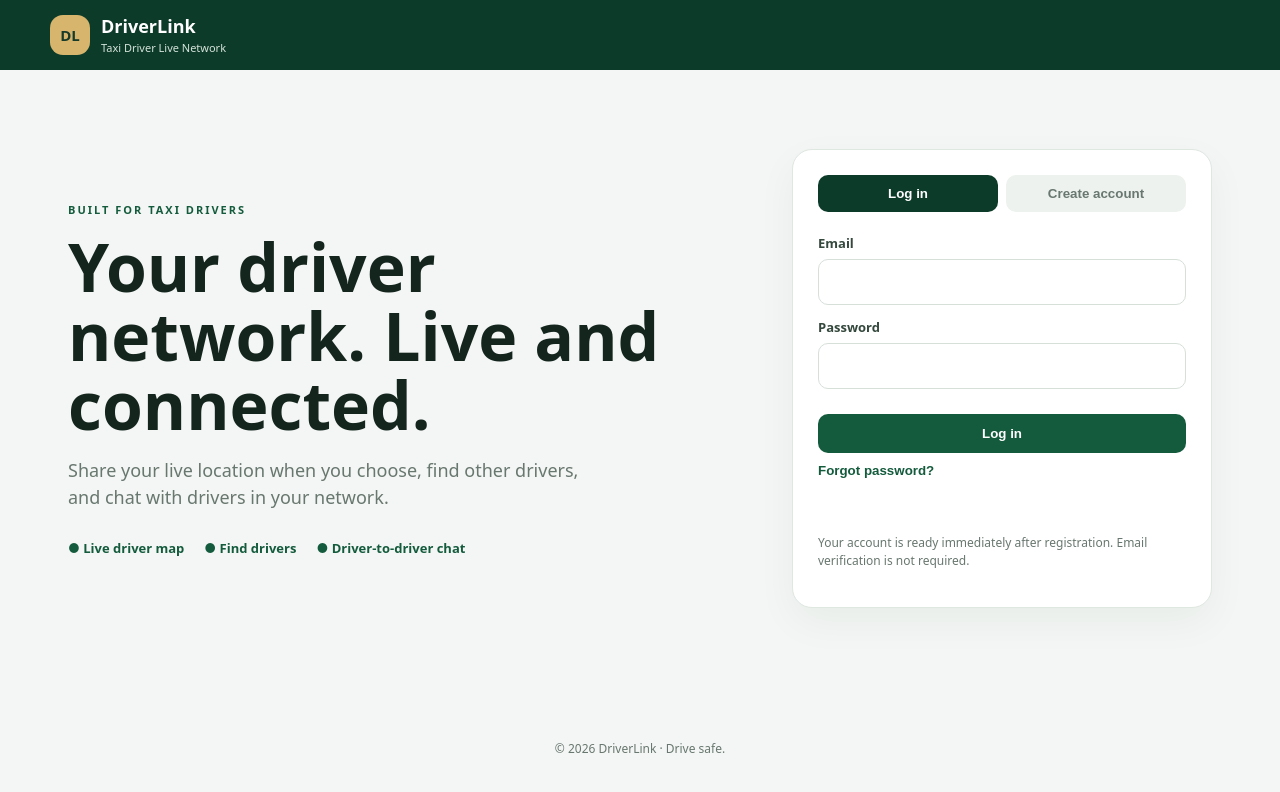
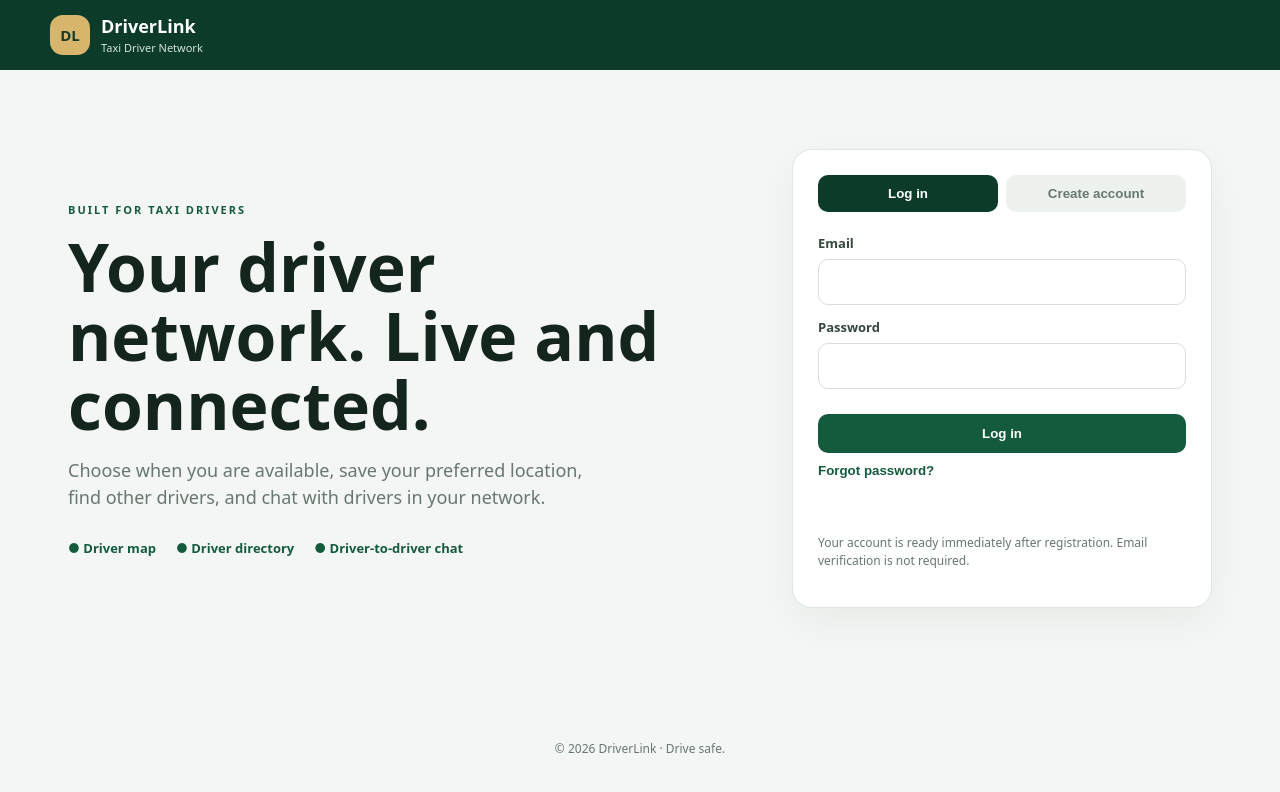
Before and after one commit to darood-counter/Live-World, a plain HTML site: page index.html in a window 1280 px wide. Drawn offline with nearby package versions, Linux system fonts and the light colour scheme; no server answers.

Commit message:
Add files via upload

```diff
--- a/index.html
+++ b/index.html
@@ -1,16 +1,16 @@
 <!doctype html>
 <html lang="en">
 <head>
-  <meta charset="utf-8"><meta name="viewport" content="width=device-width,initial-scale=1"><meta name="theme-color" content="#10251d">
+  <meta charset="utf-8"><meta name="viewport" content="width=device-width,initial-scale=1,viewport-fit=cover"><meta name="theme-color" content="#10251d">
   <title>DriverLink | Taxi Driver Network</title>
   <link rel="stylesheet" href="https://unpkg.com/leaflet@1.9.4/dist/leaflet.css">
   <link rel="stylesheet" href="css/main.css">
 </head>
 <body>
-<header><div class="brand"><span class="brand-mark">DL</span><div><b>DriverLink</b><small>Taxi Driver Live Network</small></div></div><div id="user-chip" class="user-chip hidden"></div></header>
+<header><div class="brand"><span class="brand-mark">DL</span><div><b>DriverLink</b><small>Taxi Driver Network</small></div></div><div class="header-right"><span id="user-chip" class="user-chip hidden"></span><button id="online-toggle" class="online-toggle hidden" type="button">Go Online</button></div></header>
 <main>
 <section id="auth-view" class="auth-wrap">
-  <div class="hero"><span class="eyebrow">BUILT FOR TAXI DRIVERS</span><h1>Your driver network. Live and connected.</h1><p>Share your live location when you choose, find other drivers, and chat with drivers in your network.</p><div class="hero-points"><span>● Live driver map</span><span>● Find drivers</span><span>● Driver-to-driver chat</span></div></div>
+  <div class="hero"><span class="eyebrow">BUILT FOR TAXI DRIVERS</span><h1>Your driver network. Live and connected.</h1><p>Choose when you are available, save your preferred location, find other drivers, and chat with drivers in your network.</p><div class="hero-points"><span>● Driver map</span><span>● Driver directory</span><span>● Driver-to-driver chat</span></div></div>
   <div class="auth-card"><div class="tabs"><button id="login-tab" class="tab active" type="button">Log in</button><button id="signup-tab" class="tab" type="button">Create account</button></div>
     <form id="login-form"><label>Email<input id="login-email" type="email" autocomplete="email" required></label><label>Password<input id="login-password" type="password" autocomplete="current-password" required></label><button class="primary" type="submit">Log in</button><button id="forgot-button" class="link-btn" type="button">Forgot password?</button></form>
     <form id="signup-form" class="hidden"><label>Full name<input id="signup-name" maxlength="50" required></label><label>Email<input id="signup-email" type="email" autocomplete="email" required></label><label>UAE mobile number<input id="signup-phone" type="tel" inputmode="tel" placeholder="+971 5X XXX XXXX" autocomplete="tel" required></label><label>Password<input id="signup-password" type="password" minlength="8" autocomplete="new-password" required></label><label>Confirm password<input id="signup-confirm" type="password" minlength="8" autocomplete="new-password" required></label><label class="check"><input id="terms" type="checkbox" required> I agree to the Terms and Privacy Policy.</label><button class="primary" type="submit">Create account</button></form>
@@ -18,14 +18,17 @@
   </div>
 </section>
 <section id="app-view" class="hidden">
-  <nav class="nav"><button class="nav-btn active" data-page="map-page" type="button">Live map</button><button class="nav-btn" data-page="people-page" type="button">Find drivers</button><button class="nav-btn" data-page="chat-page" type="button">Chats <span id="chat-count"></span></button><button class="nav-btn" data-page="profile-page" type="button">My profile</button><button id="logout" class="nav-btn logout" type="button">Log out</button></nav>
-  <section id="map-page" class="page"><div class="page-head"><div><span class="eyebrow">DRIVER NETWORK</span><h2>Live driver map</h2><p>Online drivers appear on the map with their current location.</p></div><div class="live-panel"><div><span id="my-status" class="status-pill offline">OFFLINE</span><small id="share-status">Your location is not being shared.</small></div><div class="live-actions"><button id="go-live" class="primary" type="button">Go Live</button><button id="go-offline" class="secondary" type="button" disabled>Go Offline</button></div></div></div><div class="map-count-row"><span id="map-online-count" class="count-pill">0 drivers online</span><span class="muted">Select a map marker to view a driver's profile or chat.</span></div><div id="map"></div><div class="privacy-note">Your GPS location is visible to signed-in members only while you are Live. Select Go Offline to stop sharing and remove your map marker.</div></section>
-  <section id="people-page" class="page hidden"><div class="page-head"><div><span class="eyebrow">DRIVER DIRECTORY</span><h2>Find drivers</h2><p>Search by driver's display name or Driver ID. Select a driver to view their profile.</p></div></div><div class="search-row"><input id="people-search" placeholder="Search driver name or ID" autocomplete="off"><button id="people-search-btn" class="primary" type="button">Search</button></div><div id="people-list" class="people-grid"></div></section>
-  <section id="chat-page" class="page hidden"><div class="page-head"><div><span class="eyebrow">MESSAGES</span><h2>Your chats</h2><p>Start a conversation from Find Drivers or a live map marker.</p></div></div><div class="chat-layout"><aside id="chat-list" class="chat-list"><p class="muted">Your conversations will appear here.</p></aside><section class="conversation"><div id="chat-empty" class="empty-state">Select a conversation to start chatting.</div><div id="conversation-view" class="hidden"><div id="conversation-title" class="conversation-title"></div><div id="messages" class="messages"></div><form id="send-form" class="send-form"><input id="message-input" maxlength="2000" placeholder="Write a message…" autocomplete="off" required><button class="primary" type="submit">Send</button></form><div class="chat-actions"><button id="block-user" class="link-btn danger" type="button">Block user</button><button id="report-user" class="link-btn danger" type="button">Report conversation</button></div></div></section></div></section>
-  <section id="profile-page" class="page hidden"><div class="page-head"><div><span class="eyebrow">ACCOUNT</span><h2>My profile</h2><p>Update your driver details. Your email and mobile number remain private.</p></div></div><form id="profile-form" class="profile-form"><label>Display name<input id="profile-name" maxlength="50" required></label><label>Driver ID<input id="profile-userid" readonly></label><label>About me<input id="profile-bio" maxlength="160" placeholder="A little about you"></label><label>City<select id="profile-city"><option>Dubai</option><option>Abu Dhabi</option><option>Sharjah</option><option>Ajman</option><option>Ras Al Khaimah</option><option>Fujairah</option><option>Umm Al Quwain</option><option>Other UAE</option></select></label><label>Mobile number (private)<input id="profile-phone" type="tel" required></label><button class="primary" type="submit">Save profile</button><p id="profile-message" class="message"></p></form></section>
+  <section id="map-page" class="page map-page">
+    <div class="map-toolbar"><div class="map-toolbar-status"><span id="my-status" class="status-pill offline">OFFLINE</span><small id="share-status">You are not currently online.</small></div><div class="map-tools"><button id="current-location" class="map-tool" type="button">Current Location</button><button id="set-on-map" class="map-tool" type="button">Set on Map</button><button id="find-drivers" class="map-tool" type="button">Find Drivers</button></div></div>
+    <div id="map"></div><div class="map-bottom-info"><span id="map-online-count" class="count-pill">0 drivers online</span><span id="location-hint">No location saved yet. Save your location once to appear on the map when Online.</span></div>
+  </section>
+  <section id="people-page" class="page hidden people-page"><div class="people-heading"><div><span class="eyebrow">DRIVER DIRECTORY</span><h2>Find drivers</h2><p>Search by driver's display name or Driver ID.</p></div><button id="back-to-map" class="secondary" type="button">Back to Location</button></div><div class="search-row"><input id="people-search" placeholder="Search driver name or ID" autocomplete="off"><button id="people-search-btn" class="primary" type="button">Search</button></div><div id="people-list" class="people-grid"></div></section>
+  <section id="chat-page" class="page hidden content-page"><div class="page-head"><div><span class="eyebrow">MESSAGES</span><h2>Your chats</h2><p>Start a conversation from Find Drivers or a map marker.</p></div></div><div class="chat-layout"><aside id="chat-list" class="chat-list"><p class="muted">Your conversations will appear here.</p></aside><section class="conversation"><div id="chat-empty" class="empty-state">Select a conversation to start chatting.</div><div id="conversation-view" class="hidden"><div id="conversation-title" class="conversation-title"></div><div id="messages" class="messages"></div><form id="send-form" class="send-form"><input id="message-input" maxlength="2000" placeholder="Write a message…" autocomplete="off" required><button class="primary" type="submit">Send</button></form><div class="chat-actions"><button id="block-user" class="link-btn danger" type="button">Block user</button><button id="report-user" class="link-btn danger" type="button">Report conversation</button></div></div></section></div></section>
+  <section id="profile-page" class="page hidden content-page"><div class="page-head"><div><span class="eyebrow">ACCOUNT</span><h2>My profile</h2><p>Update your driver details. Your email and mobile number remain private.</p></div></div><form id="profile-form" class="profile-form"><label>Display name<input id="profile-name" maxlength="50" required></label><label>Driver ID<input id="profile-userid" readonly></label><label>About me<input id="profile-bio" maxlength="160" placeholder="A little about you"></label><label>City<select id="profile-city"><option>Dubai</option><option>Abu Dhabi</option><option>Sharjah</option><option>Ajman</option><option>Ras Al Khaimah</option><option>Fujairah</option><option>Umm Al Quwain</option><option>Other UAE</option></select></label><label>Mobile number (private)<input id="profile-phone" type="tel" required></label><button class="primary" type="submit">Save profile</button><p id="profile-message" class="message"></p></form><button id="logout" class="secondary logout-profile" type="button">Log out</button></section>
+  <nav class="nav" aria-label="Main navigation"><button class="nav-btn active" data-page="map-page" type="button"><span class="nav-icon">⌖</span><span>Location</span></button><button class="nav-btn" data-page="chat-page" type="button"><span class="nav-icon">▤</span><span>Chat <span id="chat-count"></span></span></button><button class="nav-btn" data-page="profile-page" type="button"><span class="nav-icon">◉</span><span>Profile</span></button></nav>
 </section>
 </main>
-<div id="profile-modal" class="modal hidden" role="dialog" aria-modal="true" aria-labelledby="modal-name"><div class="modal-card"><button id="close-profile" class="modal-close" type="button" aria-label="Close">×</button><div class="profile-modal-top"><div id="modal-avatar" class="avatar large">D</div><div><span id="modal-status" class="status-pill offline">OFFLINE</span><h2 id="modal-name">Driver profile</h2><p id="modal-userid" class="muted"></p></div></div><dl class="profile-details"><dt>City</dt><dd id="modal-city">—</dd><dt>About</dt><dd id="modal-bio">—</dd><dt>Location</dt><dd id="modal-location">Not sharing</dd></dl><div class="modal-actions"><button id="modal-chat" class="primary" type="button">Chat</button></div></div></div>
+<div id="profile-modal" class="modal hidden" role="dialog" aria-modal="true" aria-labelledby="modal-name"><div class="modal-card"><button id="close-profile" class="modal-close" type="button" aria-label="Close">×</button><div class="profile-modal-top"><div id="modal-avatar" class="avatar large">D</div><div><span id="modal-status" class="status-pill offline">OFFLINE</span><h2 id="modal-name">Driver profile</h2><p id="modal-userid" class="muted"></p></div></div><dl class="profile-details"><dt>City</dt><dd id="modal-city">—</dd><dt>About</dt><dd id="modal-bio">—</dd><dt>Location</dt><dd id="modal-location">Not currently visible</dd></dl><div class="modal-actions"><button id="modal-chat" class="primary" type="button">Chat</button></div></div></div>
 <footer>© <span id="year"></span> DriverLink · Drive safe.</footer>
 <script src="https://unpkg.com/leaflet@1.9.4/dist/leaflet.js"></script><script type="module" src="js/app.js"></script>
 </body></html>
```
Also changed, not shown: README.txt, SETUP.txt, 1 other file.
